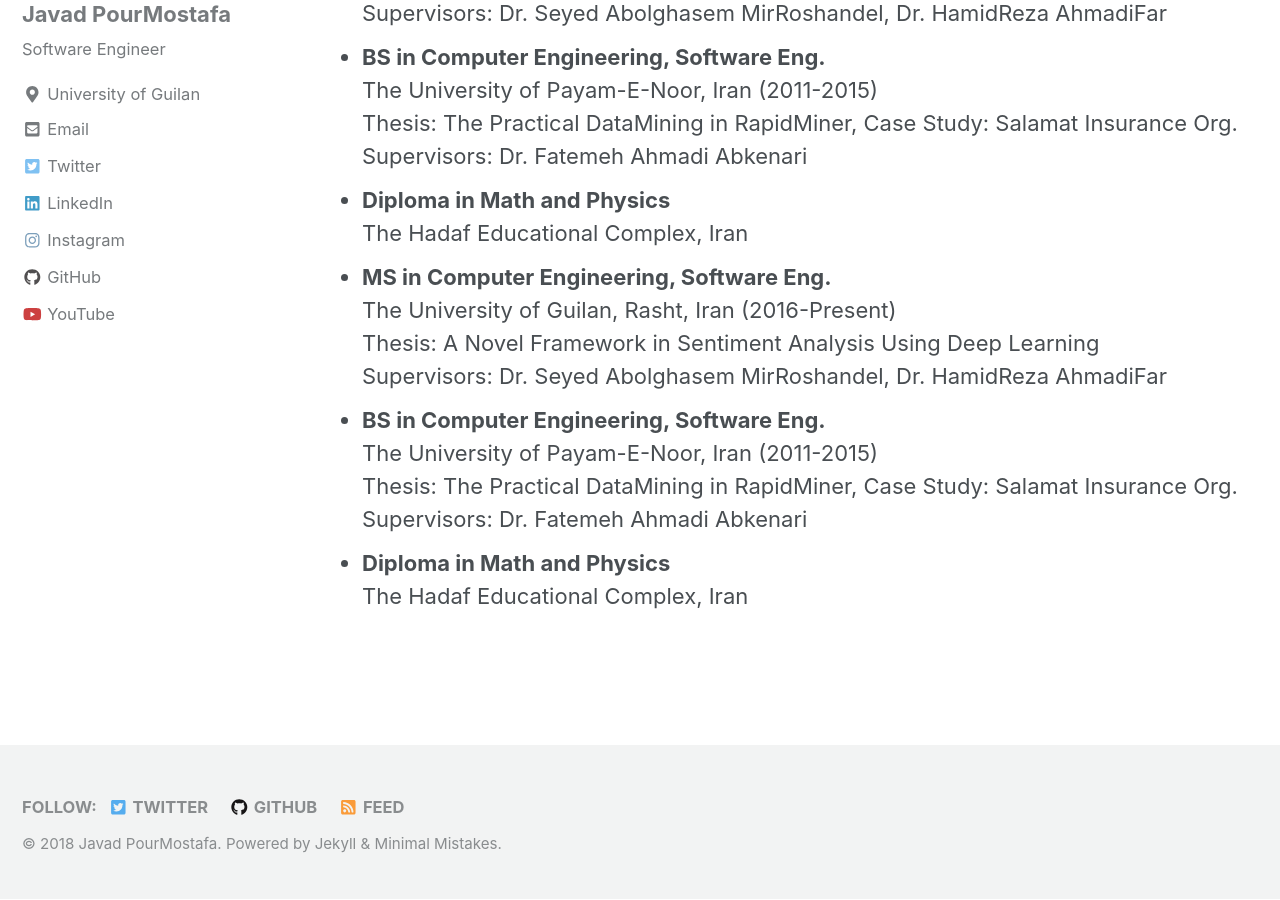
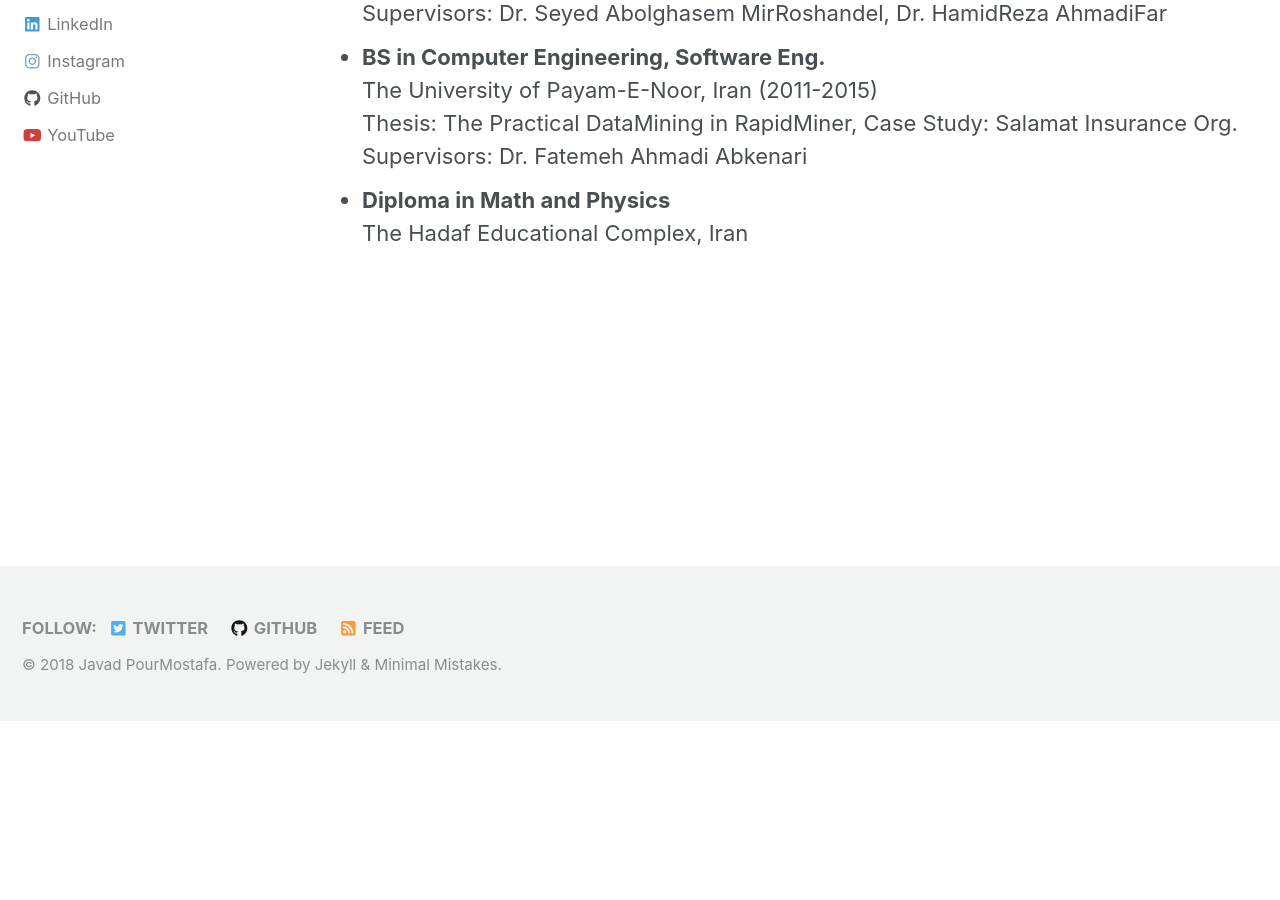
Before and after one commit to JoyeBright/JoyeBright.github.io, a Jekyll site: the page built from _pages/cv.md, in a window 1280 px wide and 900 px high, scrolled down 432 px. Built offline with Jekyll 4.4.1, drawn with Linux system fonts in a browser that asks for light colours; nearby versions of some CDN libraries; after the commit the page ends 1153 px from its top, so only the background shows below that.

Commit message:
update cv

```diff
--- a/_pages/cv.md
+++ b/_pages/cv.md
@@ -24,20 +24,4 @@ author_profile: true
  <b>Diploma in Math and Physics</b><br>
  The Hadaf Educational Complex, Iran<br>
 </li>
-<li>
- <b>MS in Computer Engineering, Software Eng.</b><br>
- The University of Guilan, Rasht, Iran (2016-Present)<br>
- Thesis: A Novel Framework in Sentiment Analysis Using Deep Learning<br>
- Supervisors: Dr. Seyed Abolghasem MirRoshandel, Dr. HamidReza AhmadiFar
-</li>
-<li>
- <b>BS in Computer Engineering, Software Eng.</b><br>
- The University of Payam-E-Noor, Iran (2011-2015)<br>
- Thesis: The Practical DataMining in RapidMiner, Case Study: Salamat Insurance Org.<br>
- Supervisors: Dr. Fatemeh Ahmadi Abkenari
-</li>
-<li>
- <b>Diploma in Math and Physics</b><br>
- The Hadaf Educational Complex, Iran<br>
-</li>
 </ul>
```
